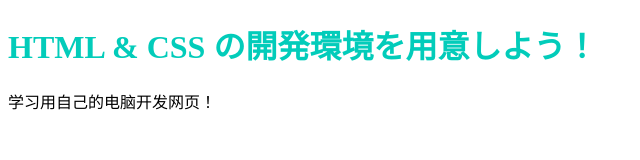
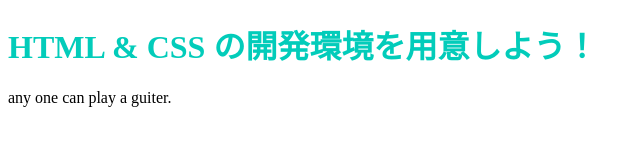
Before and after one commit to sagojoe/sagojoe.github.io, a plain HTML site: page index.html in a window 1280 px wide. Shown: the whole page, without its empty margins (0-640 px from the left). Drawn offline with Linux system fonts and the light colour scheme.

Commit message:
Update index.html

```diff
--- a/index.html
+++ b/index.html
@@ -7,6 +7,6 @@
   </head>
   <body>
     <h1 class="title">HTML & CSS の開発環境を用意しよう！</h1>
-    <p>学习用自己的电脑开发网页！</p>
+    <p>any one can play a guiter.</p>
   </body>
 </html>
```
